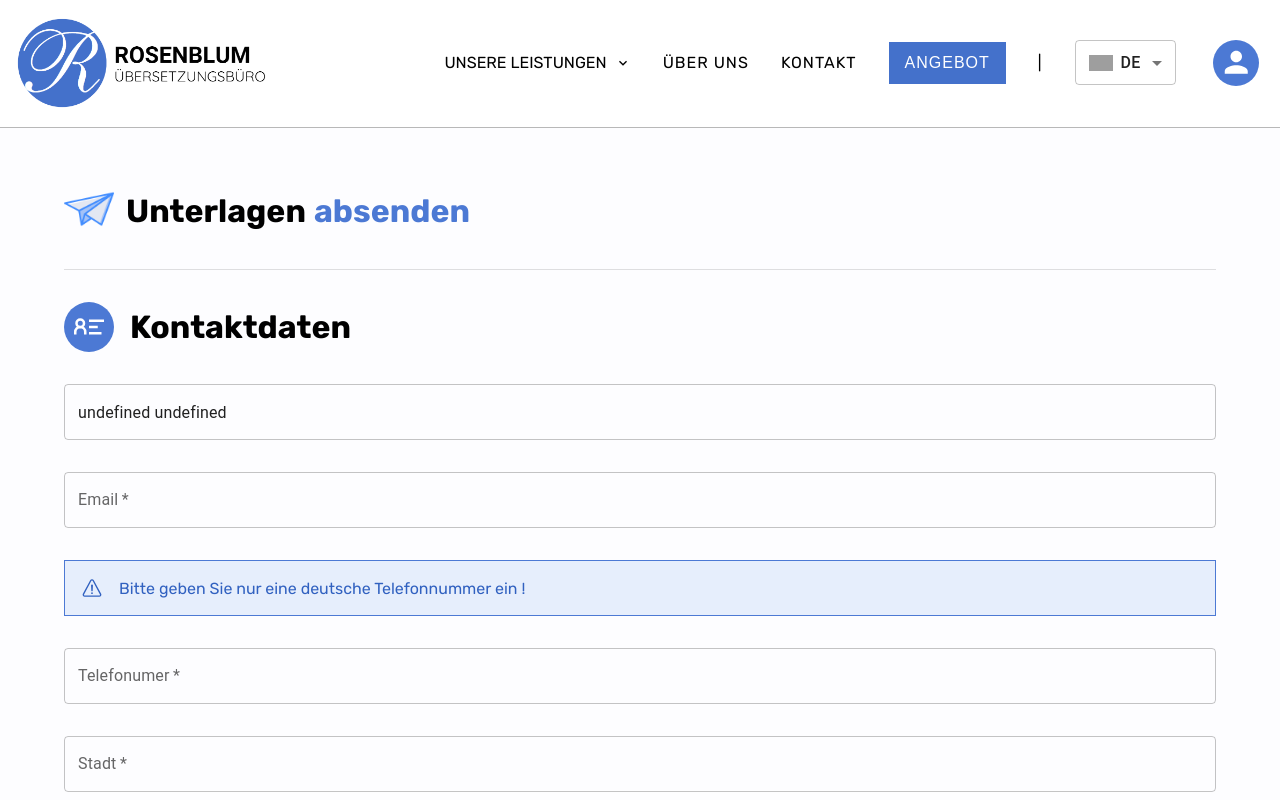
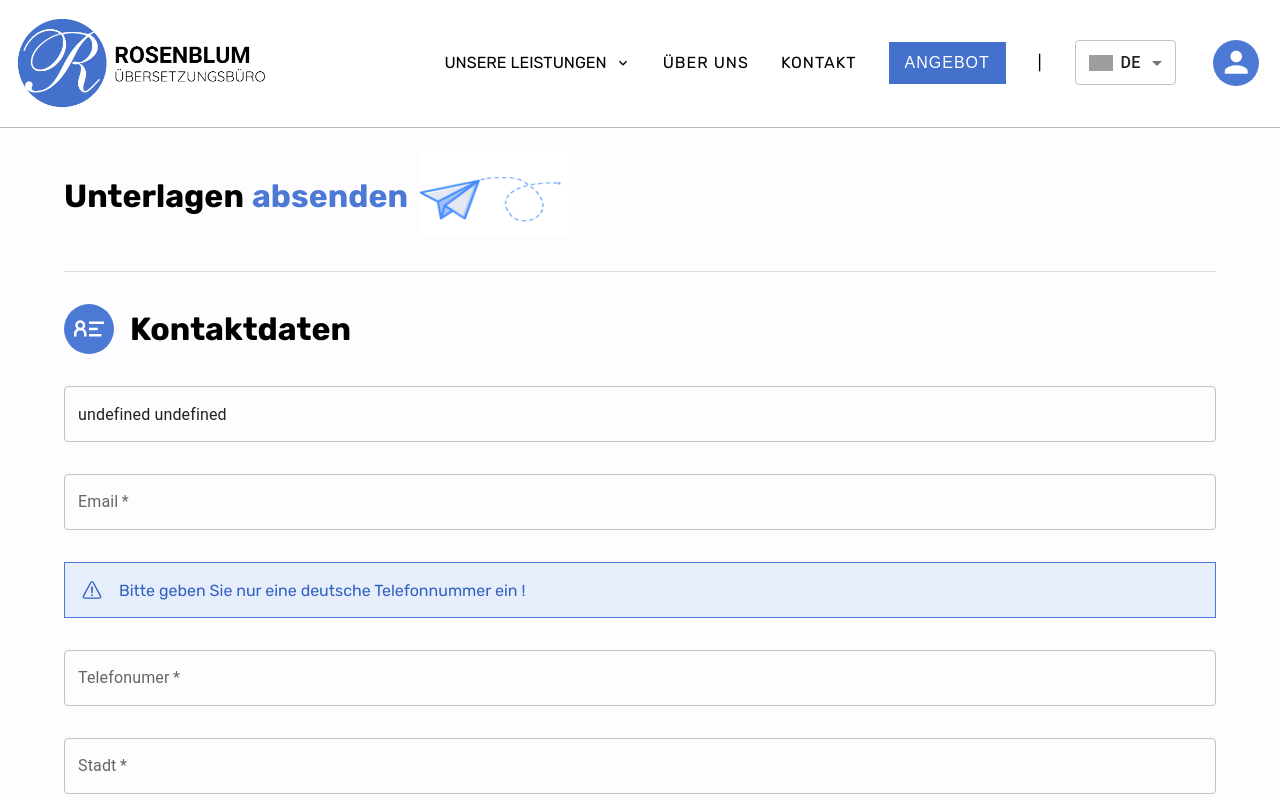
Before and after one commit to CyberKyoujin/rosenblum-website, a React (Vite) app in the folder frontend/frontend/: page /order in a window 1280 px wide. Shown: the top 800 px of the page. Built offline with nearby package versions, Linux system fonts and the light colour scheme; grey boxes are pictures that could not be loaded.

Commit message:
frontend update

```diff
--- a/frontend/frontend/src/index.css
+++ b/frontend/frontend/src/index.css
@@ -1115,7 +1115,7 @@ html, body {
 .order-container{
   max-width: 1200px;
   margin: auto;
-  margin-top: 2rem;
+  margin-top: 0rem;
   padding: 1.5rem;
 }
 
@@ -1126,7 +1126,7 @@ html, body {
 }
 
 .send-icon{
-  width: 50px;
+  width: 150px;
 }
 
 .order-title-text{
--- a/frontend/frontend/src/screens/Order.tsx
+++ b/frontend/frontend/src/screens/Order.tsx
@@ -21,16 +21,11 @@ import ukrPass from '../assets/ukr_pass.jpg'
 import dePass from '../assets/pass_de.jpg'
 
 
-interface FileDetail {
-    name: string;
-    size: number;
-}
-
 const Order = () => {
 
     const { user } = useAuthStore.getState();
-    const [name, setName] = useState(user?.first_name + ' ' + user?.last_name)
-    const [email, setEmail] = useState(user?.email);
+    const [name, setName] = useState(user?.first_name + ' ' + user?.last_name || '')
+    const [email, setEmail] = useState(user?.email || '');
     const [number, setNumber] = useState('')
     const [showNotification, setShowNotification] = useState<boolean>(true);
     const [city, setCity] = useState('')
@@ -39,16 +34,12 @@ const Order = () => {
     const [message, setMessage] = useState('')
 
     const [dragging, setDragging] = useState(false);
-    const [uploadedFiles, setUploadedFiles] = useState<FileDetail[]>([]);
+    const [uploadedFiles, setUploadedFiles] = useState<File[]>([]);
     const fileInputRef = useRef<HTMLInputElement>(null);
 
     console.log(uploadedFiles);
 
-    const handleFiles = (files: File[]) => {
-        const newFiles: FileDetail[] = files.map(file => ({
-            name: file.name,
-            size: file.size
-        }));
+    const handleFiles = (newFiles: File[]) => {
         setUploadedFiles(prevFiles => [...prevFiles, ...newFiles]);
       };
 
@@ -56,11 +47,11 @@ const Order = () => {
         e.preventDefault();
         setDragging(false);
         if (e.dataTransfer.items) {
-            const files = Array.from(e.dataTransfer.items)
+          const newFiles = Array.from(e.dataTransfer.items)
             .filter(item => item.kind === 'file')
             .map(item => item.getAsFile())
             .filter((file): file is File => file !== null);
-            handleFiles(files);
+          handleFiles(newFiles);
           e.dataTransfer.clearData();
         }
       };
@@ -100,6 +91,23 @@ const Order = () => {
         }
     }
 
+    const handleSubmit = (e: React.FormEvent<HTMLFormElement>) => {
+        e.preventDefault();
+        const formData = new FormData();
+        uploadedFiles.forEach(file => {
+            formData.append('files', file);
+        })
+        formData.append('name', name);
+        formData.append('email', email);
+        formData.append('phoneNumber', number);
+        formData.append('city', city);
+        formData.append('street', street);
+        formData.append('plz', plz);
+        for (let [key, value] of formData.entries()) {
+            console.log(`${key}: ${value}`);
+        }
+    }
+
     useEffect(() => {
         setShowNotification(validatePhoneNumber(number));
     }, [number])
@@ -108,15 +116,15 @@ const Order = () => {
     return(
         <>
         <div>
-            <div className="order-container">
+            <form className="order-container" onSubmit={handleSubmit}>
 
                 <div className="order-title">
-                    <div>
-                        <img src={sendIcon} alt="" className="send-icon"/>
-                    </div>
                     <div className="order-title-text">
                         <h1>Unterlagen</h1>
                         <h1 className="header-span">absenden</h1>
+                    </div>
+                    <div>
+                        <img src={sendIcon} alt="" className="send-icon"/>
                     </div>
                 </div>
 
@@ -234,15 +242,11 @@ const Order = () => {
                         )}
 
                     </div>
-                    <button className="send-btn">ABSENDEN<IoSendSharp/></button>
-
-
-
-
+                    <button type="submit" className="send-btn">ABSENDEN<IoSendSharp/></button>
 
                 </div>
 
-            </div>
+            </form>
         </div>
         <Footer/>
         </>
```
Also changed, not shown: frontend/frontend/src/zustand/orderStore.ts (added, +17 -0 lines), frontend/frontend/src/assets/send_icon.png. Lines whose indentation alone changed are shown as unchanged.
